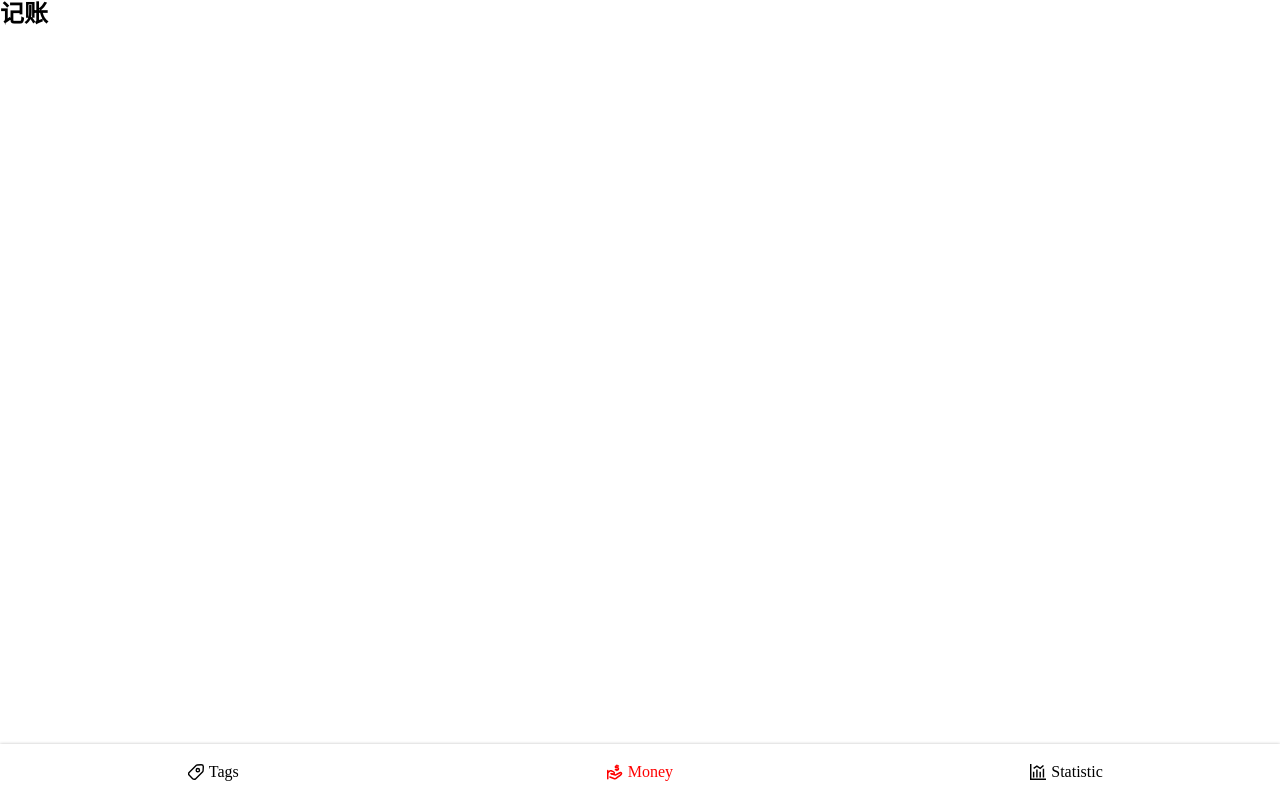
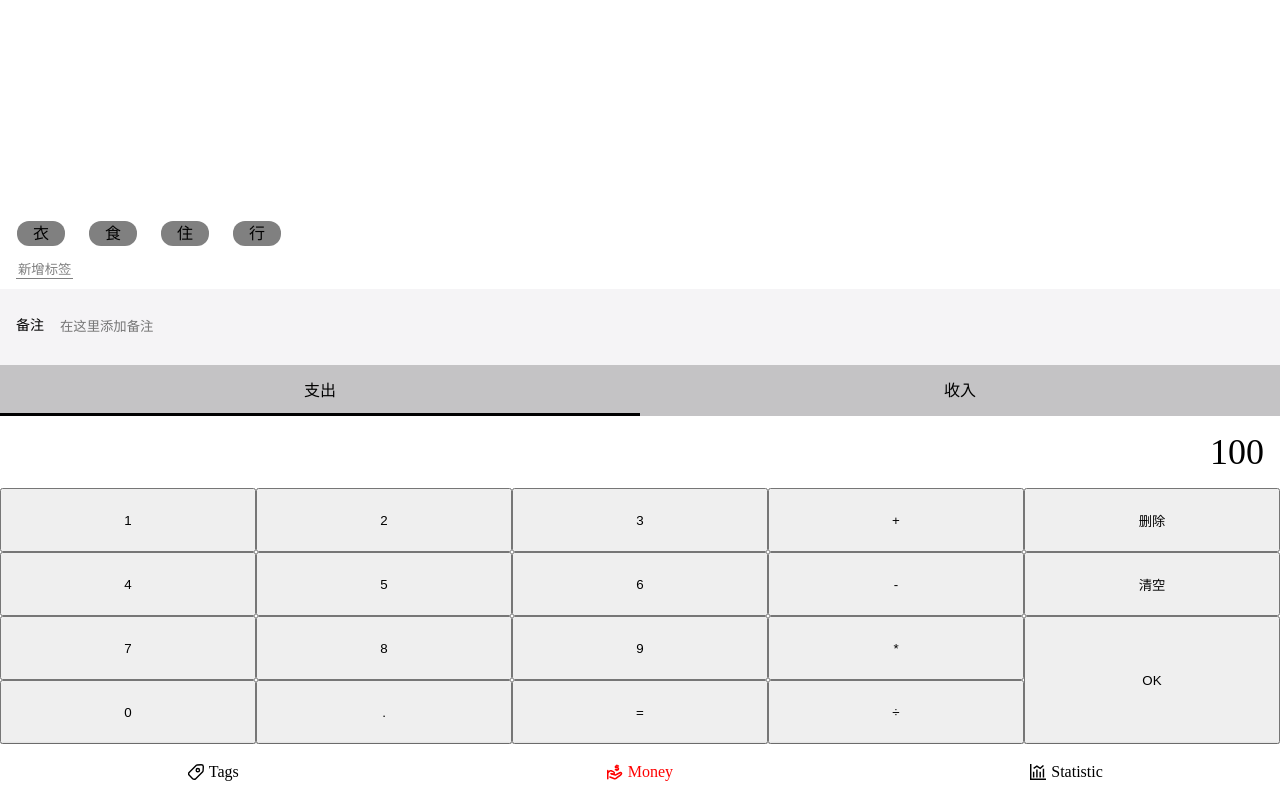
Before and after one commit to Freddy-Gong/charge-account, a React app: page /#/money in a window 1280 px wide. Built offline with nearby package versions, Linux system fonts and the light colour scheme.

Commit message:
基本样式完成

```diff
--- a/src/components/layout.tsx
+++ b/src/components/layout.tsx
@@ -14,7 +14,7 @@
 const Layout = (props: any) => {
   return (
     <Wrapper>
-            <Main>
+      <Main className={props.className}>
         {props.children}
       </Main>
       <Nav />
--- a/src/index.scss
+++ b/src/index.scss
@@ -15,3 +15,6 @@
     width: 1em;
     height: 1em;
 }
+:focus{
+    outline: none;
+}
--- a/src/view/Money.tsx
+++ b/src/view/Money.tsx
@@ -1,11 +1,157 @@
 import React from 'react'
 import Layout from '../components/layout'
+import styled from 'styled-components'
+
+const TagSection = styled.section`
+    flex-grow:1;
+    display:flex;
+    flex-direction:column;
+    justify-content:flex-end;
+    align-items:flex-start;
+    > ul {
+        margin-left:5px;
+        display:flex;
+        > li {
+            padding:3px 0px;
+            display:flex;
+            justify-content:center;
+            align-items:center;
+            min-width:3em;
+            background:grey;
+            margin:3px 12px;
+            border-radius:12px
+        }
+    }
+    > button {
+        color:grey;
+        background:none;
+        border:none;
+        border-bottom:1px solid grey;
+        padding:0px 2px;
+        margin:10px 0px;
+        margin-left:16px;
+    }
+`
+const NotesSection = styled.section`
+    background:rgb(245,244,246);
+    padding:10px 16px;
+    font-size:14px;
+    > label {
+        display:flex;
+        align-items:center;
+        > span {
+            white-space:nowrap;
+            margin-right:16px;
+        }
+        > input {
+            display:block;
+            width:100%;
+            height:56px;
+            border:none;
+            background:rgb(245,244,246);
+
+        }
+    }
+`
+const CategorySection = styled.section`
+    > ul {
+        display:flex;
+        background:rgb(196,195,197);
+        > li {
+            display:flex;
+            justify-content:center;
+            width:50%;
+            padding:16px 0px;
+            position:relative;
+            &.selected::after{
+                content:'';
+                display:block;
+                height:3px;
+                background:black;
+                position:absolute;
+                bottom:0;
+                width:100%;
+                left:0;
+            }
+        }
+    }
+`
+const NumberPadSection = styled.section`
+    display:flex;
+    flex-direction:column;
+    > .output{
+        font-size:36px;
+        line-height:72px;
+        text-align:right;
+        padding:0 16px;
+    }
+    > .pad{
+        > button{
+            float:left;
+            width:20%;
+            height:64px;
+            &.OK{
+                height:128px;
+                float:right;
+            }
+        }
+    }
+`
+
+const MyLayout = styled(Layout)`
+    display:flex;
+    flex-direction:column
+`
 
 function Money() {
     return (
-        <Layout>
-            <h2>记账</h2>
-        </Layout>
+        <MyLayout>
+            <TagSection>
+                <ul>
+                    <li>衣</li>
+                    <li>食</li>
+                    <li>住</li>
+                    <li>行</li>
+                </ul>
+                <button>新增标签</button>
+            </TagSection>
+            <NotesSection>
+                <label>
+                    <span>备注</span>
+                    <input type="text" placeholder="在这里添加备注" />
+                </label>
+            </NotesSection>
+            <CategorySection>
+                <ul>
+                    <li className="selected">支出</li>
+                    <li>收入</li>
+                </ul>
+            </CategorySection>
+            <NumberPadSection>
+                <div className="output">100</div>
+                <div className="pad">
+                    <button>1</button>
+                    <button>2</button>
+                    <button>3</button>
+                    <button>+</button>
+                    <button>删除</button>
+                    <button>4</button>
+                    <button>5</button>
+                    <button>6</button>
+                    <button>-</button>
+                    <button>清空</button>
+                    <button>7</button>
+                    <button>8</button>
+                    <button>9</button>
+                    <button>*</button>
+                    <button className="OK">OK</button>
+                    <button>0</button>
+                    <button>.</button>
+                    <button>=</button>
+                    <button>÷</button>
+                </div>
+            </NumberPadSection>
+        </MyLayout>
     )
 }
 
```
Lines whose indentation alone changed are shown as unchanged.
